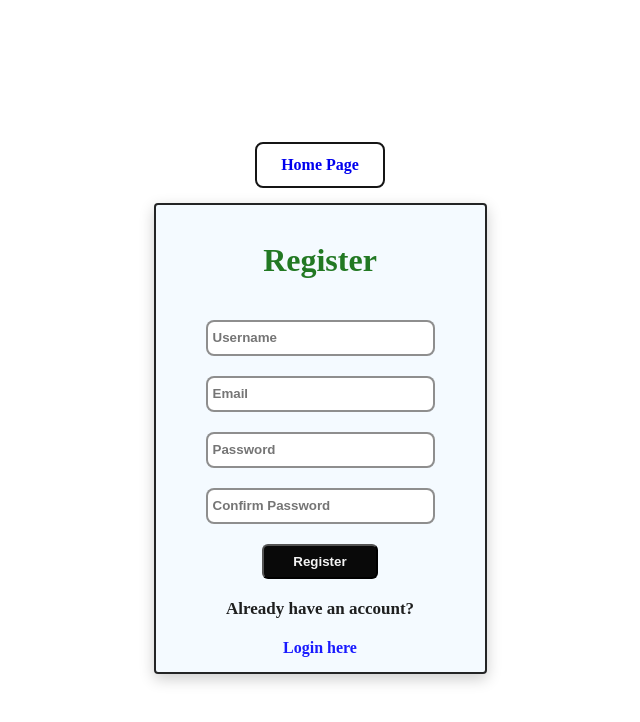
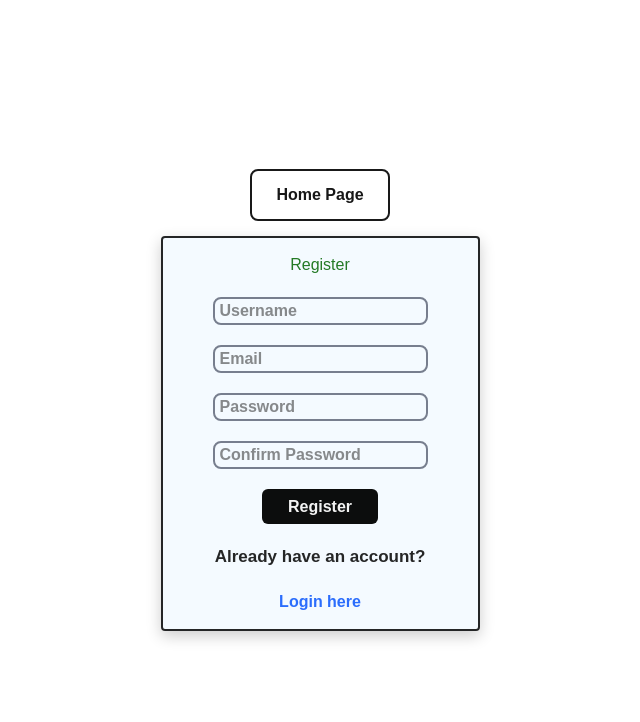
Before and after one commit to GiorgiTch204/Authorization_App, a Next.js app: page /auth/register in a window 1280 px wide. Shown: the top 722 px of the page, without its empty margins (320-960 px from the left). Built offline with nearby package versions, Linux system fonts and the light colour scheme.

Commit message:
Updaded design of authorization from css to tailwindCss.

```diff
--- a/app/auth/register/page.tsx
+++ b/app/auth/register/page.tsx
@@ -3,7 +3,7 @@
 import { useState } from "react";
 import { useRouter } from "next/navigation";
 import Link from "next/link";
-import styles from "./register.module.css";
+// import styles from "./register.module.css";
 
 export default function RegisterPage(){
     // const [formData, setFormData] = useState({
@@ -123,18 +123,20 @@ export default function RegisterPage(){
     };
 
     return(
-        <div className={styles.regFormContainer}>
-            <Link href="/" className={styles.homePageBtn}>Home Page</Link>
-            <form className={styles.regForm} onSubmit={handleRegister}>
-                <h1 className={styles.regFormHeader}>Register</h1>
+        <div className="flex flex-col items-center justify-center gap-[15px] min-h-screen">
+            <Link href="/" className="px-6 py-3 border-2 border-black/90 rounded-lg no-underline font-bold transition-transform duration-200 ease-in-out hover:scale-105">
+                Home Page
+            </Link>
 
-                {error && <p>{error}</p>}
+            <form className="flex flex-col items-center justify-center gap-5 border-2 border-black/85 rounded bg-aliceblue/70 p-[15px_50px] shadow-[0_5px_15px_rgba(0,0,0,0.2)]" onSubmit={handleRegister}>
+                <h1 className="text-[rgba(0,100,0,0.86)]">Register</h1>
+
+                {error && <p className="text-red-500">{error}</p>}
 
                 <input
                     type="text"
                     placeholder="Username"
-                    className={styles.input}
-                    // onChange={(e) => setFormData({...formData, username: e.target.value})}
+                    className="w-[215px] h-[28px] px-[5px] py-[2px] border-2 border-gray-500/90 rounded-lg placeholder:font-bold"
                     onChange={(e) => setUsername(e.target.value)}
                     required
                 />
@@ -142,8 +144,7 @@ export default function RegisterPage(){
                 <input
                     type="email"
                     placeholder="Email"
-                    className={styles.input}
-                    // onChange={(e) => setFormData({...formData, email: e.target.value})}
+                    className="w-[215px] h-[28px] px-[5px] py-[2px] border-2 border-gray-500/90 rounded-lg placeholder:font-bold"
                     onChange={(e) => setEmail(e.target.value)}
                     required
                 />
@@ -151,8 +152,7 @@ export default function RegisterPage(){
                 <input
                     type="password"
                     placeholder="Password"
-                    className={styles.input}
-                    // onChange={(e) => setFormData({...formData, password: e.target.value})}
+                    className="w-[215px] h-[28px] px-[5px] py-[2px] border-2 border-gray-500/90 rounded-lg placeholder:font-bold"
                     onChange={(e) => setPassword(e.target.value)}
                     required
                 />
@@ -160,16 +160,19 @@ export default function RegisterPage(){
                 <input
                     type="password"
                     placeholder="Confirm Password"
-                    className={styles.input}
-                    // onChange={(e) => setFormData({...formData, confirmPassword: e.target.value})}
+                    className="w-[215px] h-[28px] px-[5px] py-[2px] border-2 border-gray-500/90 rounded-lg placeholder:font-bold"
                     onChange={(e) => setConfirmPassword(e.target.value)}
                     required
                 />
 
-                <button type="submit" className={styles.regBtn}>Register</button>
+                <button type="submit" className="font-bold text-white/95 bg-black/95 w-[116px] h-[35px] rounded-md transition-transform duration-200 ease-in-out cursor-pointer hover:scale-105">
+                    Register
+                </button>
 
-                <span className={styles.addInfo}>Already have an account?{" "}</span>
-                <Link href="/auth/login" className={styles.logPage}>Login here</Link>
+                <span className="text-black/85 font-bold text-[17px]">Already have an account?{" "}</span>
+                    <Link href="/auth/login" className="font-bold no-underline text-blue-600/90 transition-transform duration-200 ease-in-out hover:scale-105 hover:text-blue-600 active:text-blue-400">
+                        Login here
+                    </Link>
             </form>
         </div>
     )
--- a/app/globals.css
+++ b/app/globals.css
@@ -1,15 +1,13 @@
-/* @import "tailwindcss";
+@import "tailwindcss";
+
+@theme {
+  /* This is where you define custom colors in v4 */
+  --color-aliceblue: #f0f8ff;
+}
 
 :root {
   --background: #ffffff;
   --foreground: #171717;
-}
-
-@theme inline {
-  --color-background: var(--background);
-  --color-foreground: var(--foreground);
-  --font-sans: var(--font-geist-sans);
-  --font-mono: var(--font-geist-mono);
 }
 
 @media (prefers-color-scheme: dark) {
@@ -23,4 +21,4 @@ body {
   background: var(--background);
   color: var(--foreground);
   font-family: Arial, Helvetica, sans-serif;
-} */
+}
--- a/app/layout.tsx
+++ b/app/layout.tsx
@@ -13,7 +13,7 @@ const geistMono = Geist_Mono({
 });
 
 export const metadata: Metadata = {
-  title: "Create Next App",
+  title: "Authorization",
   description: "Generated by create next app",
 };
 
```
